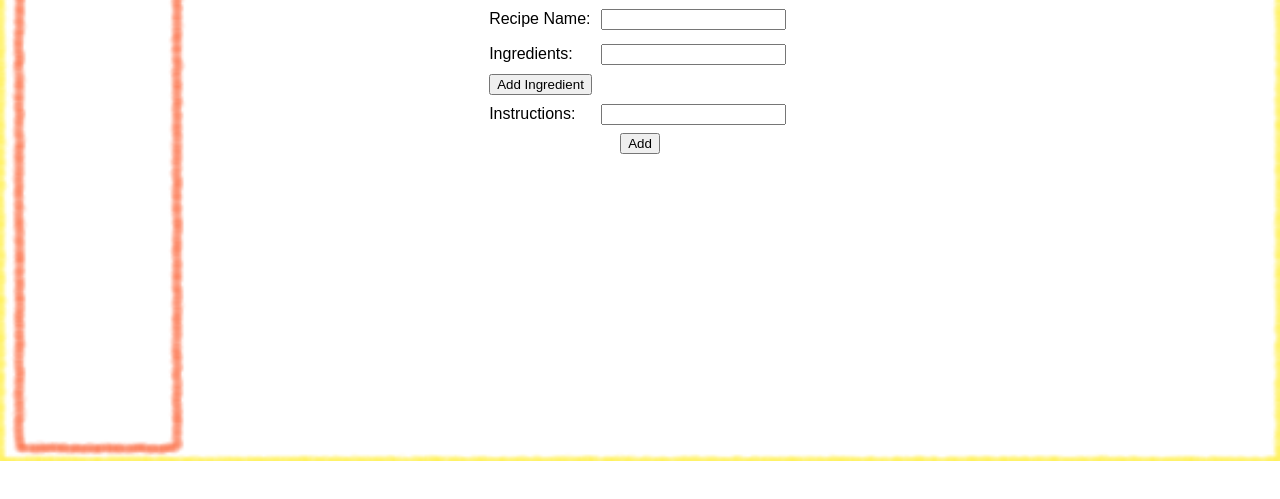
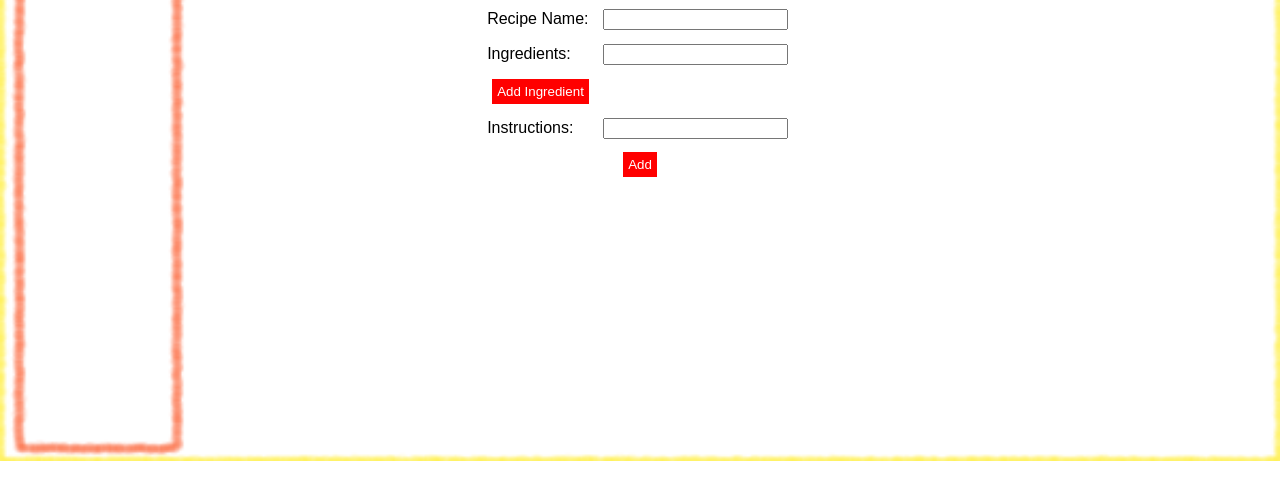
Before and after one commit to Wes-Bl/ProjectNameHere, a plain HTML site: page RecipeManager.html in a window 1280 px wide. Shown: the part 179-678 px from the top of the page. Drawn offline with Linux system fonts and the light colour scheme.

Commit message:
button added

```diff
--- a/stylesheet.css
+++ b/stylesheet.css
@@ -26,3 +26,12 @@ body {
 input {
     margin: 5px;
 }
+
+button {
+    margin: 5px;
+    padding: 5px;
+    background-color:red;
+    color: white;
+    border: none;
+    cursor: pointer;
+}
```
